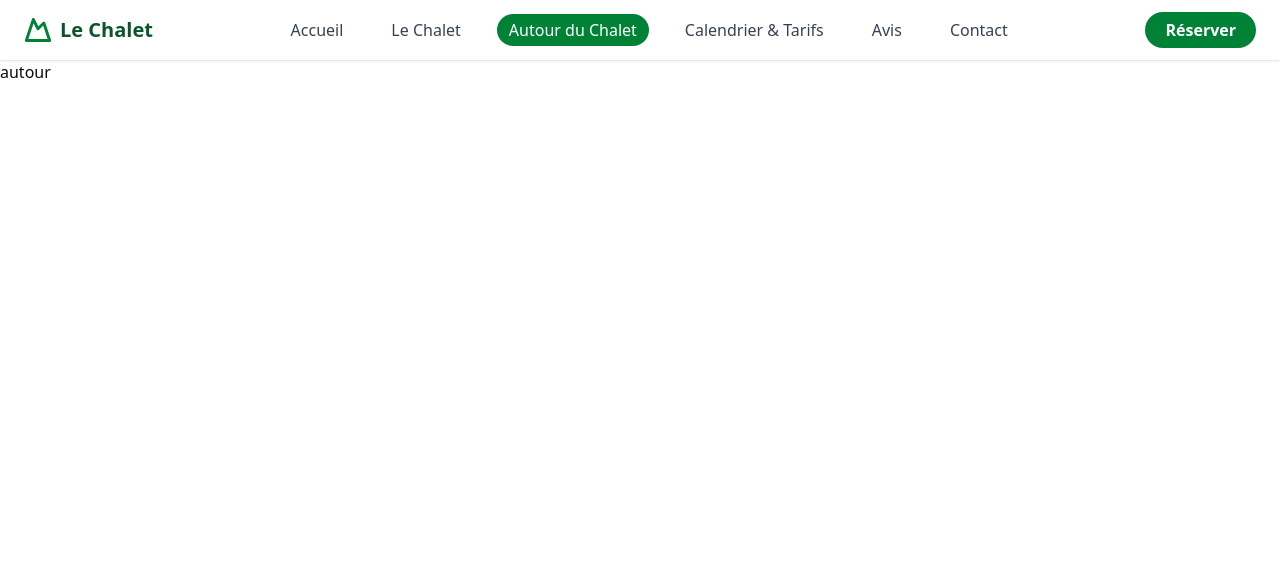
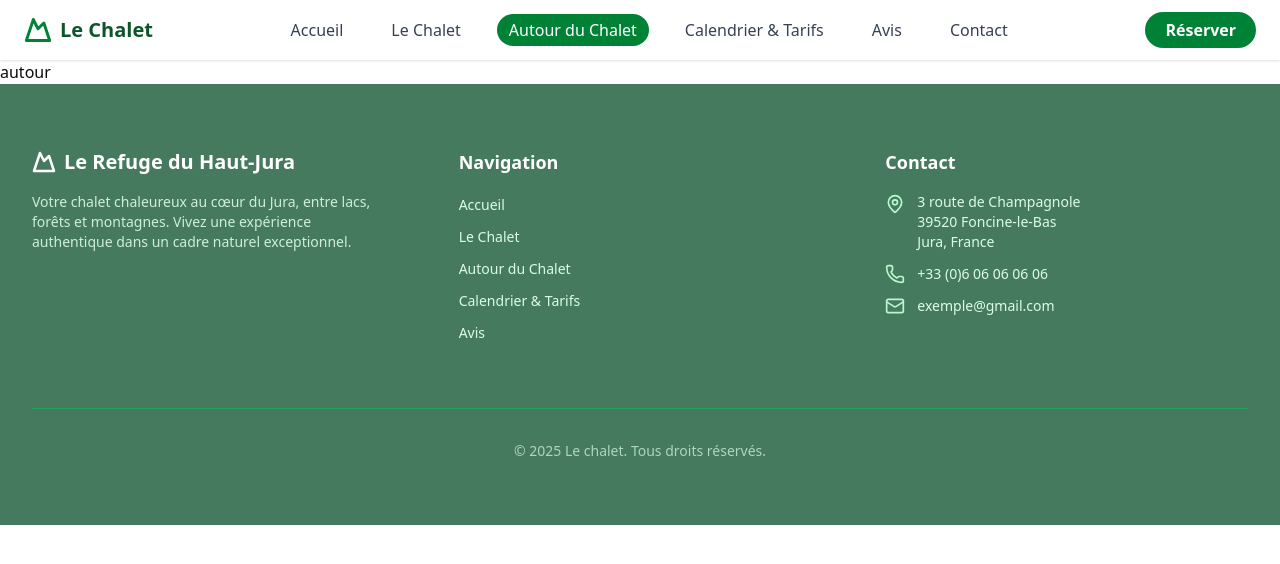
Before and after one commit to Augustin51/Chalet, a Next.js app: page /autour in a window 1280 px wide. Shown: the top 564 px of the page. Built offline with nearby package versions, Linux system fonts and the light colour scheme.

Commit message:
Add Footer component to layout

```diff
--- a/app/layout.tsx
+++ b/app/layout.tsx
@@ -2,6 +2,7 @@ import type { Metadata } from "next";
 import { Geist, Geist_Mono } from "next/font/google";
 import "./globals.css";
 import Header from "@/components/Header";
+import Footer from "@/components/Footer";
 
 const geistSans = Geist({
   variable: "--font-geist-sans",
@@ -30,6 +31,7 @@ export default function RootLayout({
         <main>
           {children}
         </main>
+        <Footer />
       </body>
     </html>
   );
--- /dev/null
+++ b/components/Footer.tsx
@@ -0,0 +1,102 @@
+// src/components/layout/Footer.tsx
+
+import Link from "next/link";
+import { Mountain, MapPin, Phone, Mail } from "lucide-react";
+
+// Interface pour typer les liens de navigation
+interface NavLink {
+  name: string;
+  href: string;
+}
+
+const navLinks: NavLink[] = [
+  { name: "Accueil", href: "/" },
+  { name: "Le Chalet", href: "/chalet" },
+  { name: "Autour du Chalet", href: "/autour" },
+  { name: "Calendrier & Tarifs", href: "/calendrier" },
+  { name: "Avis", href: "/avis" },
+];
+
+export default function Footer() {
+  return (
+    // Couleur de fond tirée de l'image
+    <footer className="bg-[#467A5E] text-white">
+      <div className="container mx-auto px-4 sm:px-6 lg:px-8 py-10 md:py-16">
+
+        {/* Grille principale : 3 colonnes sur desktop, 1 colonne sur mobile */}
+        <div className="grid grid-cols-1 md:grid-cols-3 gap-12 md:gap-8 lg:gap-16 pb-10 md:pb-16 border-b border-green-500/50">
+
+          {/* Colonne 1 : Informations générales */}
+          <div className="space-y-4">
+            <div className="flex items-center gap-2">
+              <Mountain className="h-6 w-6 text-white" strokeWidth={2.5} />
+              <span className="text-lg md:text-xl font-bold">
+                Le Refuge du Haut-Jura
+              </span>
+            </div>
+
+            <p className="text-sm text-green-100/90 max-w-sm">
+              Votre chalet chaleureux au cœur du Jura, entre lacs, forêts et montagnes. Vivez une expérience authentique dans un cadre naturel exceptionnel.
+            </p>
+          </div>
+
+          {/* Colonne 2 : Navigation */}
+          <div className="space-y-4">
+            <h3 className="text-lg font-semibold mb-4 border-b border-green-500/50 pb-2 md:border-none md:pb-0">
+              Navigation
+            </h3>
+            <ul className="space-y-2">
+              {navLinks.map((link) => (
+                <li key={link.name}>
+                  <Link
+                    href={link.href}
+                    className="text-sm text-green-100 hover:text-white transition-colors"
+                  >
+                    {link.name}
+                  </Link>
+                </li>
+              ))}
+            </ul>
+          </div>
+
+          {/* Colonne 3 : Contact */}
+          <div className="space-y-4">
+            <h3 className="text-lg font-semibold mb-4 border-b border-green-500/50 pb-2 md:border-none md:pb-0">
+              Contact
+            </h3>
+            <ul className="space-y-3">
+              <li className="flex items-start">
+                <MapPin className="h-5 w-5 mr-3 mt-0.5 flex-shrink-0 text-green-200" />
+                <address className="not-italic text-sm text-green-100">
+                  3 route de Champagnole<br/>
+                  39520 Foncine-le-Bas<br/>
+                  Jura, France
+
+
+                </address>
+              </li>
+              <li className="flex items-center">
+                <Phone className="h-5 w-5 mr-3 flex-shrink-0 text-green-200" />
+                <div className="text-sm text-green-100 hover:text-white transition-colors">
+                  +33 (0)6 06 06 06 06
+                </div>
+              </li>
+              <li className="flex items-center">
+                <Mail className="h-5 w-5 mr-3 flex-shrink-0 text-green-200" />
+                <div className="text-sm text-green-100 hover:text-white transition-colors">
+                  exemple@gmail.com
+                </div>
+              </li>
+            </ul>
+          </div>
+
+        </div>
+
+        {/* Section Copyright */}
+        <div className="pt-8 text-center text-sm text-green-100/70">
+          © 2025 Le chalet. Tous droits réservés.
+        </div>
+      </div>
+    </footer>
+  );
+}
```
